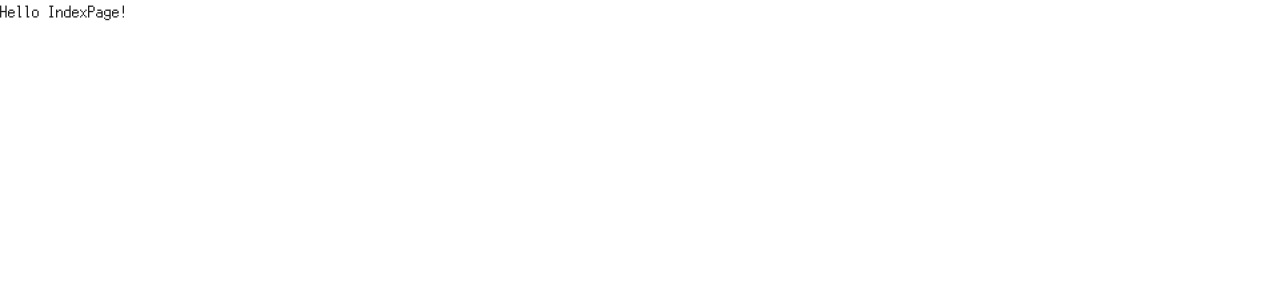
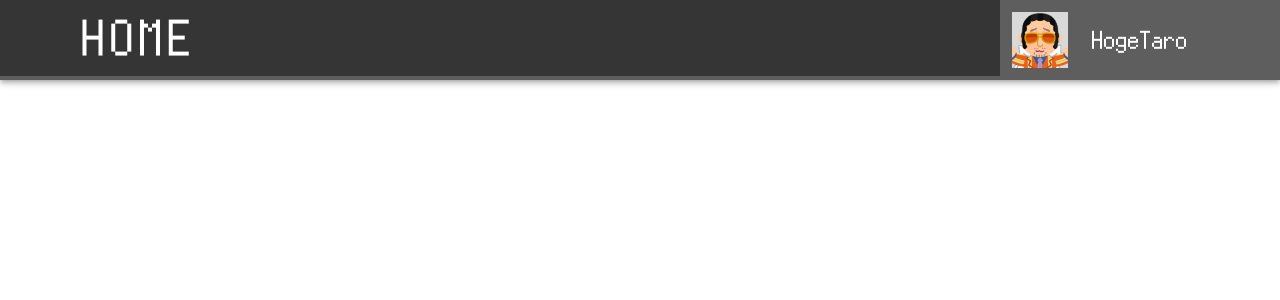
Before and after one commit to JUNNETWORKS/42-ft_transcendence, a React (Vite) app in the folder frontend/: page / in a window 1280 px wide. Shown: the top 300 px of the page. Built offline with nearby package versions, Linux system fonts and the light colour scheme.

Commit message:
NavBarのHTMLを配置

```diff
--- /dev/null
+++ b/frontend/src/Components/ImageBox.tsx
@@ -0,0 +1,10 @@
+import { Box, BoxProps } from '@mui/material';
+
+type ImgProps = {
+  alt: string;
+  src: string;
+};
+
+export const Img = (props: BoxProps & ImgProps) => (
+  <Box component="img" {...props} />
+);
--- /dev/null
+++ b/frontend/src/Components/NavBar.tsx
@@ -0,0 +1,75 @@
+import { AppBar, Stack, Typography, Box } from '@mui/material';
+import { css, Theme } from '@emotion/react';
+import { Img } from '@/Components/ImageBox';
+
+export const NavBar = () => {
+  return (
+    <AppBar position="static" color="primary">
+      <Stack>
+        <Box css={NavBarContainer}>
+          <Typography css={PageTitle}>HOME</Typography>
+          <Box css={UserMenuContainer}>
+            <Box css={UserInfoContainer}>
+              <Img
+                src="/Kizaru.png"
+                alt="UserProfileImage"
+                css={UserImage}
+              ></Img>
+              <Typography css={UserName}>HogeTaro</Typography>
+            </Box>
+          </Box>
+        </Box>
+        <Box css={underBar}></Box>
+      </Stack>
+    </AppBar>
+  );
+};
+
+const Icon = css`
+  width: 24px;
+  height: 24px;
+`;
+
+const UserName = css`
+  font-size: 24px;
+`;
+
+const UserImage = css`
+  width: 56px;
+  height: 56px;
+`;
+
+const UserInfoContainer = (theme: Theme) => css`
+  display: flex;
+  align-items: center;
+  gap: 24px;
+  padding: 12px 0px 8px 12px;
+  width: 280px;
+  background-color: ${theme.palette.secondary.main};
+`;
+
+const UserMenuContainer = css`
+  display: flex;
+  align-items: center;
+  gap: 24px;
+`;
+
+const NavBarContainer = css`
+  display: flex;
+  justify-content: space-between;
+  height: 76px;
+`;
+
+const PageTitle = css`
+  display: flex;
+  justify-content: center;
+  align-items: center;
+  width: 280px;
+  font-size: 48px;
+  letter-spacing: 0.1em;
+`;
+
+const underBar = (theme: Theme) => css`
+  height: 4px;
+  background-color: ${theme.palette.secondary.main};
+`;
--- a/frontend/src/features/Index/Index.tsx
+++ b/frontend/src/features/Index/Index.tsx
@@ -1,3 +1,5 @@
+import { NavBar } from '@/Components/NavBar';
+
 export const Index = () => {
-  return <div>Hello IndexPage!</div>;
+  return <NavBar></NavBar>;
 };
```
Also changed, not shown: frontend/public/Kizaru.png (added).
